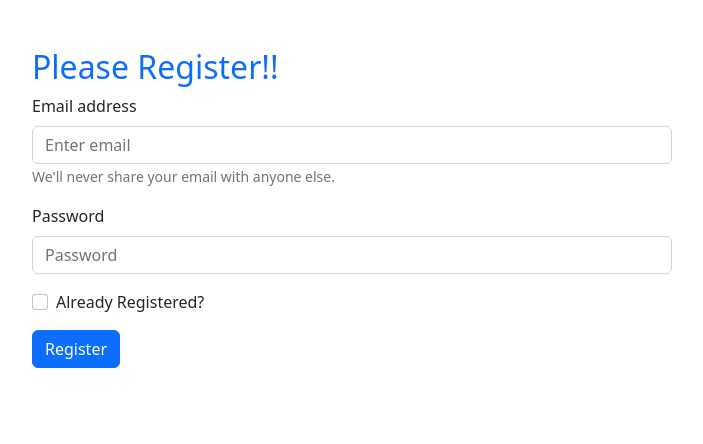
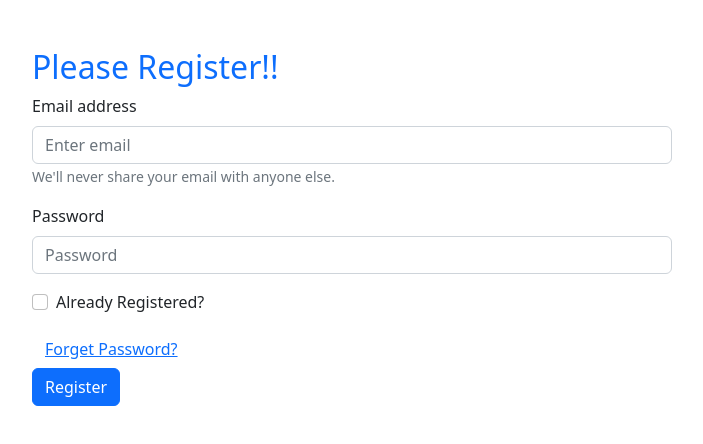
Before and after one commit to Habibur96/email-password-auth, a React (Create React App) app: page / in a window 1280 px wide. Shown: the top 444 px of the page, without its empty margins (288-991 px from the left). Built offline with nearby package versions, Linux system fonts and the light colour scheme.

Commit message:
Forget Password or Reset password added

```diff
--- a/src/App.js
+++ b/src/App.js
@@ -1,7 +1,7 @@
 
 import './App.css';
 import app from './firebase.init';
-import { createUserWithEmailAndPassword, getAuth, sendEmailVerification, signInWithEmailAndPassword } from 'firebase/auth'
+import { createUserWithEmailAndPassword, getAuth, sendEmailVerification, sendPasswordResetEmail, signInWithEmailAndPassword } from 'firebase/auth'
 import 'bootstrap/dist/css/bootstrap.min.css';
 import Form from 'react-bootstrap/Form'
 import Button from 'react-bootstrap/Button';
@@ -30,6 +30,7 @@
   const handleRegisteredChange = event => {
     setRegistered(event.target.checked);
   }
+
 
 
   const handleFormSubmit = event => {
@@ -75,9 +76,16 @@
 
     }
 
-
     console.log('form submitted', email, password)
   }
+
+  const handlePasswordReset = () => {
+    sendPasswordResetEmail(auth, email)
+      .then(() => {
+        console.log('email sent');
+      })
+  }
+
   const verifyEmail = () => {
     sendEmailVerification(auth.currentUser)
       .then(() => {
@@ -116,6 +124,7 @@
 
 
           <p className='text-danger'>{error}</p>
+          <Button onClick={handlePasswordReset} variant="link"> Forget Password?</Button> <br />
           <Button variant="primary" type="submit">
             {registered ? 'Login' : 'Register'}
           </Button>
```
